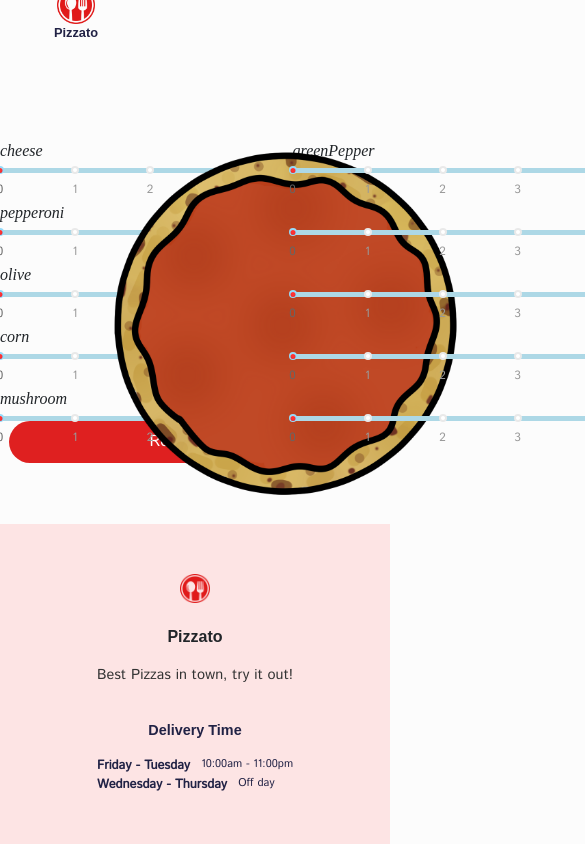
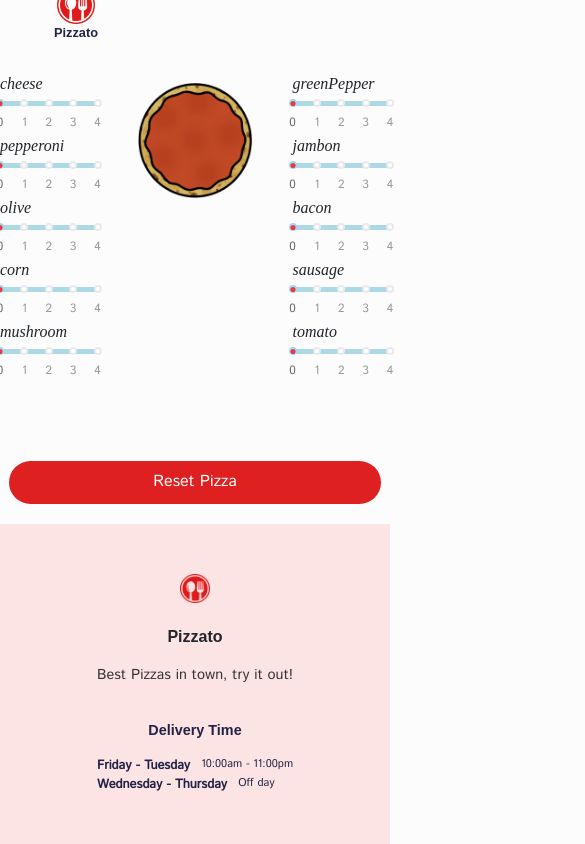
Before and after one commit to Ali-Sadeghi-Gh/web-project-front, a React (Create React App) app: page /makePizzas in a window 390 px wide. Shown: the whole page, 585 px wide, since content can reach past the window. Built offline with nearby package versions, Linux system fonts and the light colour scheme; a web font is replaced by a local one.

Commit message:
make pizza scalable

```diff
--- a/src/components/build/slider.js
+++ b/src/components/build/slider.js
@@ -21,7 +21,7 @@ function Slidebar({name, updateToppings, toppings}){
   return(
 
 
-    <div style={{ width: 300, margin: 'auto' }}>
+    <div style={{ width: 'auto', margin: 'auto' }}>
           <div style={{fontStyle: 'italic', fontFamily: "Times New Roman"}}>{name}</div>
           <div>
           <Slider dots
--- a/src/styles/pizza.css
+++ b/src/styles/pizza.css
@@ -30,16 +30,14 @@
   /* Build Component */
 
   .pizza-container {
-    margin: auto;
-    width: 40vw;
-    min-width: 375px;
+    width: 50%;
+    margin-left: 25%;
     padding: 10px;
   }
 
   .pizza {
     margin: auto;
-    width: 25vw;
-    min-width: 350px;
+    width: auto;
     position: relative;
   }
 
@@ -122,7 +120,9 @@
   .functions-reset {
     border-radius: 100px;
     flex: 1;
-    margin-right: 2%;
+    margin-top: 2%;
+    width: 50%;
+    margin-bottom: 5%;
     padding: 2.5%;
     background: #df2020;
   }
@@ -132,31 +132,33 @@
 .leftdiv {
     float: left;
     width: 25%;
-    height: 280px;
+    height: 380px;
 }
 
 .middlediv {
     float: left;
     width: 50%;
-    height: 280px;
+    height: 380px;
 }
 
 .rightdiv {
     float: right;
     width: 25%;
-    height: 280px;
+    height: 380px;
 }
 
 
 
   /* Responsive */
   @media screen and (max-width: 1024px) {
+    .pizza-container {
+      width: 70%;
+      margin-left: 15%;
+      padding: 10px;
+    }
+
     button {
       font-size: 1.1rem;
-    }
-
-    .pizza-container {
-      width: 50vw;
     }
 
     .list-container {
@@ -177,9 +179,6 @@
   }
 
   @media screen and (max-width: 860px) {
-    .pizza-container {
-      width: 65vw;
-    }
 
     .list-container {
       width: 65vw;
@@ -199,9 +198,6 @@
   }
 
   @media screen and (max-width: 400px) {
-    .pizza-container {
-      width: 75vw;
-    }
 
     .list-container {
       width: 75vw;
```
